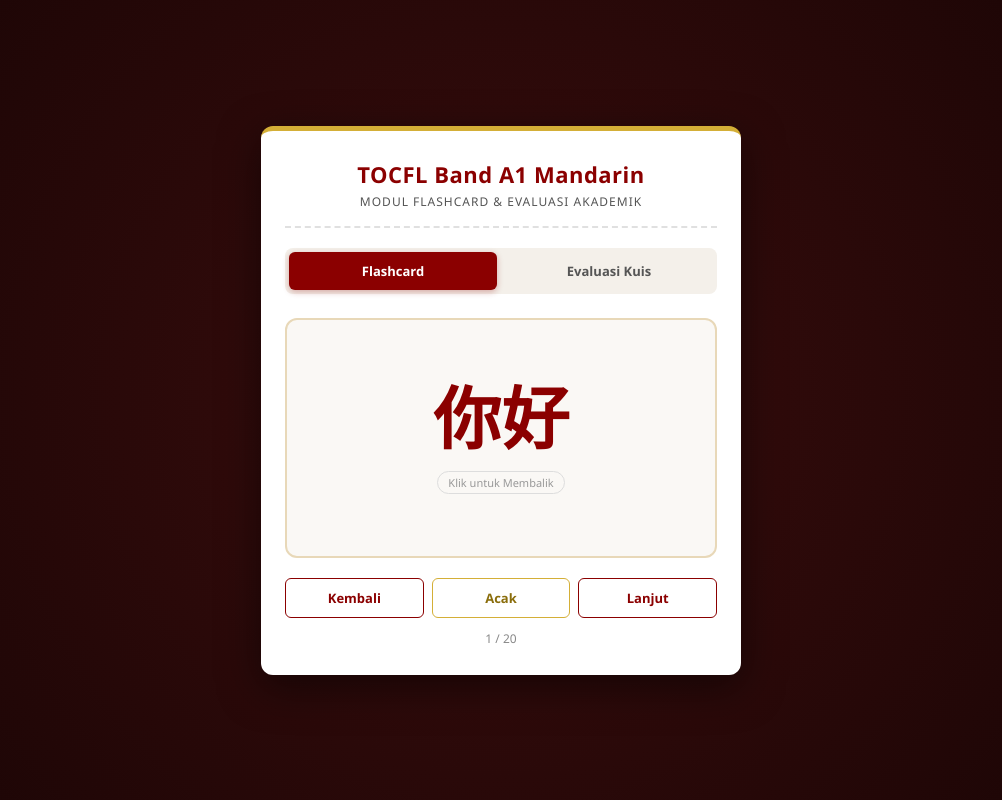
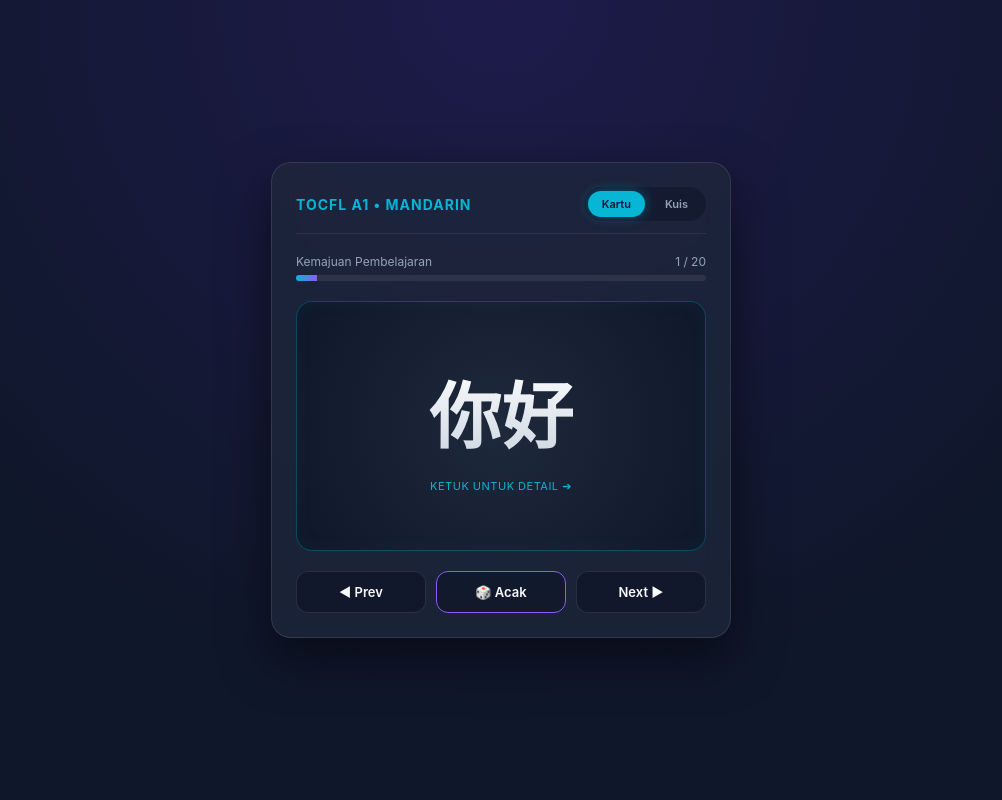
Before and after one commit to lennyagustina-cloud/mandarinquiz.html, a plain HTML site: page index.html in a window 1280 px wide. Shown: the whole page, without its empty margins (139-1141 px from the left). Drawn offline with Linux system fonts and the light colour scheme.

Commit message:
Update index.html

```diff
--- a/index.html
+++ b/index.html
@@ -3,338 +3,357 @@
 <head>
   <meta charset="UTF-8">
   <meta name="viewport" content="width=device-width, initial-scale=1.0">
-  <title>Aplikasi Evaluasi Mandarin TOCFL Band A1</title>
+  <title>TOCFL A1 Mandarin Academic Module</title>
   <style>
     :root {
-      --primary-red: #8B0000;
-      --accent-gold: #D4AF37;
-      --bg-color: #2B0A0A;
-      --surface-bg: #FFFFFF;
-      --text-dark: #1A1A1A;
-      --text-muted: #555555;
-      --card-border: #E8D8B8;
-      --success-green: #2E7D32;
-      --error-red: #C62828;
+      --bg-dark: #0f172a;
+      --card-bg: #1e293b;
+      --accent-cyan: #06b6d4;
+      --accent-purple: #8b5cf6;
+      --text-main: #f8fafc;
+      --text-dim: #94a3b8;
+      --border-glow: rgba(6, 182, 212, 0.3);
+      --success: #10b981;
+      --error: #ef4444;
     }
 
     * {
       box-sizing: border-box;
       margin: 0;
       padding: 0;
-      font-family: 'PingFang SC', 'Microsoft YaHei', 'Segoe UI', sans-serif;
+      font-family: 'Inter', system-ui, -apple-system, sans-serif;
     }
 
     body {
-      background: radial-gradient(circle at center, #3A0D0D 0%, #1A0505 100%);
+      background-color: var(--bg-dark);
+      background-image: radial-gradient(circle at 50% 0%, #1e1b4b 0%, var(--bg-dark) 70%);
       min-height: 100vh;
       display: flex;
       justify-content: center;
       align-items: center;
-      padding: 20px;
-      color: var(--text-dark);
+      padding: 16px;
+      color: var(--text-main);
     }
 
-    .app-card {
-      background: var(--surface-bg);
-      border-top: 5px solid var(--accent-gold);
-      border-radius: 12px;
-      box-shadow: 0 12px 40px rgba(0, 0, 0, 0.5);
+    .dashboard-container {
       width: 100%;
-      max-width: 480px;
-      padding: 28px 24px;
+      max-width: 460px;
+      background: rgba(30, 41, 59, 0.7);
+      backdrop-filter: blur(12px);
+      border: 1px solid rgba(255, 255, 255, 0.1);
+      border-radius: 20px;
+      padding: 24px;
+      box-shadow: 0 20px 50px rgba(0, 0, 0, 0.5);
     }
 
-    .app-header {
-      text-align: center;
-      border-bottom: 2px dashed #E0E0E0;
-      padding-bottom: 16px;
+    /* Top Bar Header */
+    .top-bar {
+      display: flex;
+      justify-content: space-between;
+      align-items: center;
+      margin-bottom: 20px;
+      padding-bottom: 12px;
+      border-bottom: 1px solid rgba(255, 255, 255, 0.08);
+    }
+
+    .brand-title {
+      font-size: 14px;
+      font-weight: 700;
+      letter-spacing: 1px;
+      color: var(--accent-cyan);
+      text-transform: uppercase;
+    }
+
+    .mode-pills {
+      display: flex;
+      gap: 6px;
+      background: rgba(15, 23, 42, 0.6);
+      padding: 4px;
+      border-radius: 30px;
+    }
+
+    .pill-btn {
+      padding: 6px 14px;
+      border: none;
+      border-radius: 20px;
+      font-size: 11px;
+      font-weight: 600;
+      color: var(--text-dim);
+      background: transparent;
+      cursor: pointer;
+      transition: all 0.3s;
+    }
+
+    .pill-btn.active {
+      background: var(--accent-cyan);
+      color: #0f172a;
+      box-shadow: 0 0 12px rgba(6, 182, 212, 0.4);
+    }
+
+    /* Progress Bar */
+    .progress-box {
       margin-bottom: 20px;
     }
 
-    .app-header h1 {
-      color: var(--primary-red);
-      font-size: 22px;
-      letter-spacing: 0.5px;
-      margin-bottom: 4px;
+    .progress-info {
+      display: flex;
+      justify-content: space-between;
+      font-size: 12px;
+      color: var(--text-dim);
+      margin-bottom: 6px;
     }
 
-    .app-header p {
-      font-size: 12px;
-      color: var(--text-muted);
-      text-transform: uppercase;
-      letter-spacing: 1px;
+    .progress-track {
+      width: 100%;
+      height: 6px;
+      background: rgba(255, 255, 255, 0.08);
+      border-radius: 10px;
+      overflow: hidden;
     }
 
-    /* Tab Switcher */
-    .tab-container {
-      display: grid;
-      grid-template-columns: 1fr 1fr;
-      gap: 8px;
-      background: #F4F0EA;
-      padding: 4px;
-      border-radius: 8px;
-      margin-bottom: 24px;
+    .progress-fill {
+      height: 100%;
+      width: 5%;
+      background: linear-gradient(90deg, var(--accent-cyan), var(--accent-purple));
+      transition: width 0.3s ease;
     }
 
-    .tab-item {
-      padding: 10px;
-      border: none;
-      border-radius: 6px;
-      font-size: 13px;
-      font-weight: 600;
-      cursor: pointer;
-      background: transparent;
-      color: var(--text-muted);
-      transition: all 0.2s ease;
-    }
-
-    .tab-item.active {
-      background: var(--primary-red);
-      color: #FFFFFF;
-      box-shadow: 0 2px 6px rgba(139, 0, 0, 0.3);
-    }
-
-    /* Flashcard View */
-    .flashcard-wrapper {
+    /* Flashcard Screen */
+    .fc-screen {
       display: block;
     }
 
-    .flashcard-box {
+    .main-card {
       width: 100%;
-      height: 240px;
+      height: 250px;
       perspective: 1000px;
       margin-bottom: 20px;
       cursor: pointer;
     }
 
-    .flashcard-inner {
+    .card-3d {
       width: 100%;
       height: 100%;
       position: relative;
       transform-style: preserve-3d;
-      transition: transform 0.5s ease;
-      border-radius: 12px;
+      transition: transform 0.6s cubic-bezier(0.175, 0.885, 0.32, 1.275);
+      border-radius: 16px;
     }
 
-    .flashcard-inner.flipped {
+    .card-3d.flipped {
       transform: rotateY(180deg);
     }
 
-    .flashcard-side {
+    .card-face {
       position: absolute;
       width: 100%;
       height: 100%;
       backface-visibility: hidden;
-      border-radius: 12px;
+      border-radius: 16px;
       display: flex;
       flex-direction: column;
       justify-content: center;
       align-items: center;
       padding: 20px;
-      border: 2px solid var(--card-border);
+      border: 1px solid var(--border-glow);
+      box-shadow: inset 0 0 20px rgba(6, 182, 212, 0.05);
     }
 
-    .flashcard-front {
-      background: #FAF8F5;
-      color: var(--primary-red);
+    .card-front {
+      background: radial-gradient(circle at center, #1e293b 0%, #0f172a 100%);
     }
 
-    .flashcard-back {
-      background: #FFFFFF;
+    .card-back {
+      background: radial-gradient(circle at center, #2e1065 0%, #0f172a 100%);
       transform: rotateY(180deg);
+      border-color: rgba(139, 92, 246, 0.4);
     }
 
-    .hanzi-text {
-      font-size: 68px;
-      font-weight: 700;
-      line-height: 1.1;
+    .hanzi-display {
+      font-size: 72px;
+      font-weight: 800;
+      background: linear-gradient(180deg, #ffffff 0%, #cbd5e1 100%);
+      -webkit-background-clip: text;
+      -webkit-text-fill-color: transparent;
     }
 
-    .click-hint {
+    .tap-text {
+      margin-top: 15px;
       font-size: 11px;
-      color: #999;
-      margin-top: 15px;
-      border: 1px solid #DDD;
-      padding: 3px 10px;
-      border-radius: 12px;
+      color: var(--accent-cyan);
+      letter-spacing: 0.5px;
+      text-transform: uppercase;
     }
 
-    .pinyin-text {
-      font-size: 24px;
+    .pinyin-display {
+      font-size: 26px;
       font-weight: 700;
-      color: var(--primary-red);
-      margin-bottom: 10px;
+      color: #a7f3d0;
+      margin-bottom: 8px;
     }
 
-    .meaning-text {
+    .meaning-display {
       font-size: 15px;
-      color: var(--text-dark);
-      background: #F4F0EA;
-      padding: 8px 16px;
-      border-radius: 6px;
-      font-weight: 500;
+      color: var(--text-main);
+      text-align: center;
     }
 
-    .action-group {
+    /* Control Buttons */
+    .controls-row {
       display: flex;
-      gap: 8px;
+      gap: 10px;
     }
 
-    .btn-action {
+    .btn-nav {
       flex: 1;
-      padding: 10px;
-      border: 1px solid var(--primary-red);
-      background: #FFFFFF;
-      color: var(--primary-red);
+      padding: 12px;
+      border: 1px solid rgba(255, 255, 255, 0.1);
+      background: rgba(15, 23, 42, 0.8);
+      color: var(--text-main);
+      border-radius: 12px;
+      font-size: 13px;
       font-weight: 600;
-      font-size: 13px;
-      border-radius: 6px;
       cursor: pointer;
       transition: all 0.2s;
     }
 
-    .btn-action:hover {
-      background: var(--primary-red);
-      color: #FFFFFF;
+    .btn-nav:hover {
+      background: var(--accent-cyan);
+      color: #0f172a;
+      border-color: var(--accent-cyan);
     }
 
-    .btn-action.gold {
-      border-color: var(--accent-gold);
-      color: #8A6D0B;
-    }
-
-    .btn-action.gold:hover {
-      background: var(--accent-gold);
-      color: #FFFFFF;
-    }
-
-    /* Quiz View */
-    .quiz-wrapper {
+    /* Quiz Screen */
+    .qz-screen {
       display: none;
     }
 
-    .quiz-box {
-      background: #FAF8F5;
-      border: 1px solid var(--card-border);
-      border-radius: 10px;
-      padding: 20px;
+    .qz-question-card {
+      background: rgba(15, 23, 42, 0.6);
+      border: 1px solid rgba(255, 255, 255, 0.08);
+      border-radius: 16px;
+      padding: 24px;
       text-align: center;
       margin-bottom: 16px;
     }
 
-    .quiz-hanzi {
-      font-size: 56px;
+    .qz-hanzi {
+      font-size: 54px;
       font-weight: 700;
-      color: var(--primary-red);
+      color: #ffffff;
     }
 
-    .options-list {
+    .qz-grid {
       display: flex;
       flex-direction: column;
-      gap: 8px;
+      gap: 10px;
     }
 
-    .btn-option {
-      padding: 12px 16px;
-      border: 1px solid #E0E0E0;
-      background: #FFFFFF;
-      border-radius: 6px;
+    .qz-option-btn {
+      padding: 14px 16px;
+      border: 1px solid rgba(255, 255, 255, 0.1);
+      background: rgba(30, 41, 59, 0.8);
+      border-radius: 12px;
+      color: var(--text-main);
       font-size: 14px;
       text-align: left;
-      font-weight: 500;
-      color: var(--text-dark);
       cursor: pointer;
       transition: all 0.2s;
     }
 
-    .btn-option:hover {
-      border-color: var(--primary-red);
-      background: #FAF8F5;
+    .qz-option-btn:hover {
+      border-color: var(--accent-purple);
+      background: rgba(139, 92, 246, 0.15);
     }
 
-    .btn-option.correct {
-      background: #E8F5E9;
-      border-color: var(--success-green);
-      color: var(--success-green);
-      font-weight: 700;
+    .qz-option-btn.correct {
+      background: rgba(16, 185, 129, 0.2);
+      border-color: var(--success);
+      color: #6ee7b7;
     }
 
-    .btn-option.wrong {
-      background: #FFEBEE;
-      border-color: var(--error-red);
-      color: var(--error-red);
+    .qz-option-btn.wrong {
+      background: rgba(239, 68, 68, 0.2);
+      border-color: var(--error);
+      color: #fca5a5;
     }
 
-    .result-box {
+    .summary-card {
       text-align: center;
-      padding: 20px 0;
+      padding: 30px 10px;
     }
 
-    .result-score {
-      font-size: 20px;
+    .summary-score {
+      font-size: 24px;
       font-weight: 700;
-      color: var(--primary-red);
-      margin-bottom: 16px;
+      color: var(--accent-cyan);
+      margin-bottom: 20px;
     }
   </style>
 </head>
 <body>
 
-  <div class="app-card">
-    <div class="app-header">
-      <h1>TOCFL Band A1 Mandarin</h1>
-      <p>Modul Flashcard &amp; Evaluasi Akademik</p>
+  <div class="dashboard-container">
+    <!-- Top Header -->
+    <div class="top-bar">
+      <div class="brand-title">TOCFL A1 • MANDARIN</div>
+      <div class="mode-pills">
+        <button class="pill-btn active" id="btn-mode-fc" onclick="switchMode('fc')">Kartu</button>
+        <button class="pill-btn" id="btn-mode-qz" onclick="switchMode('qz')">Kuis</button>
+      </div>
     </div>
 
-    <!-- Navigation Tabs -->
-    <div class="tab-container">
-      <button class="tab-item active" id="tab-fc" onclick="setMode('fc')">Flashcard</button>
-      <button class="tab-item" id="tab-qz" onclick="setMode('qz')">Evaluasi Kuis</button>
+    <!-- Progress Indicator -->
+    <div class="progress-box">
+      <div class="progress-info">
+        <span id="progress-text">Kemajuan Pembelajaran</span>
+        <span id="counter-text">1 / 20</span>
+      </div>
+      <div class="progress-track">
+        <div class="progress-fill" id="progress-bar"></div>
+      </div>
     </div>
 
-    <!-- FLASHCARD MODE -->
-    <div id="fc-mode" class="flashcard-wrapper">
-      <div class="flashcard-box" onclick="toggleCard()">
-        <div class="flashcard-inner" id="fc-inner">
-          <div class="flashcard-side flashcard-front">
-            <div class="hanzi-text" id="fc-hanzi">你好</div>
-            <div class="click-hint">Klik untuk Membalik</div>
+    <!-- FLASHCARD VIEW -->
+    <div id="fc-screen" class="fc-screen">
+      <div class="main-card" onclick="flipCard()">
+        <div class="card-3d" id="card-3d">
+          <div class="card-face card-front">
+            <div class="hanzi-display" id="fc-hanzi">你好</div>
+            <div class="tap-text">Ketuk untuk detail ➔</div>
           </div>
-          <div class="flashcard-side flashcard-back">
-            <div class="pinyin-text" id="fc-pinyin">nǐ hǎo</div>
-            <div class="meaning-text" id="fc-meaning">Halo / Apa kabar</div>
+          <div class="card-face card-back">
+            <div class="pinyin-display" id="fc-pinyin">nǐ hǎo</div>
+            <div class="meaning-display" id="fc-meaning">Halo / Apa kabar</div>
           </div>
         </div>
       </div>
 
-      <div class="action-group">
-        <button class="btn-action" onclick="prevCard()">Kembali</button>
-        <button class="btn-action gold" onclick="randomCard()">Acak</button>
-        <button class="btn-action" onclick="nextCard()">Lanjut</button>
+      <div class="controls-row">
+        <button class="btn-nav" onclick="prevCard()">◄ Prev</button>
+        <button class="btn-nav" style="border-color: var(--accent-purple);" onclick="randomCard()">🎲 Acak</button>
+        <button class="btn-nav" onclick="nextCard()">Next ►</button>
       </div>
-      <div style="text-align: center; font-size: 12px; color: #888; margin-top: 12px;" id="fc-counter">1 / 20</div>
     </div>
 
-    <!-- QUIZ MODE -->
-    <div id="qz-mode" class="quiz-wrapper">
-      <div id="qz-content">
-        <div class="quiz-box">
-          <div style="font-size: 11px; color: #888; margin-bottom: 4px;" id="qz-progress">Soal 1 / 20</div>
-          <div class="quiz-hanzi" id="qz-hanzi">你好</div>
+    <!-- QUIZ VIEW -->
+    <div id="qz-screen" class="qz-screen">
+      <div id="qz-body">
+        <div class="qz-question-card">
+          <div class="qz-hanzi" id="qz-hanzi">你好</div>
         </div>
-
-        <div class="options-list" id="qz-options"></div>
+        <div class="qz-grid" id="qz-options"></div>
       </div>
 
-      <div class="result-box" id="qz-result" style="display: none;">
-        <div class="result-score" id="qz-score-text"></div>
-        <button class="btn-action" onclick="initQuiz()">Ulangi Evaluasi</button>
+      <div class="summary-card" id="qz-summary" style="display: none;">
+        <div class="summary-score" id="qz-score-display"></div>
+        <button class="btn-nav" style="width: 100%;" onclick="initQuiz()">Mulai Ulang Kuis</button>
       </div>
     </div>
   </div>
 
   <script>
-    const dataList = [
+    const dataset = [
       { hanzi: "你好", pinyin: "nǐ hǎo", meaning: "Halo / Apa kabar" },
       { hanzi: "謝謝", pinyin: "xiè xie", meaning: "Terima kasih" },
       { hanzi: "不客氣", pinyin: "bú kè qi", meaning: "Sama-sama" },
@@ -352,118 +371,126 @@
       { hanzi: "買東西", pinyin: "mǎi dōng xi", meaning: "Berbelanja" },
       { hanzi: "多少錢", pinyin: "duō shǎo qián", meaning: "Berapa harga" },
       { hanzi: "今天", pinyin: "jīn tiān", meaning: "Hari ini" },
-      { hanzi: "Wait...", pinyin: "míng tiān", meaning: "Besok" },
       { hanzi: "明天", pinyin: "míng tiān", meaning: "Besok" },
       { hanzi: "昨天", pinyin: "zuó tiān", meaning: "Kemarin" },
       { hanzi: "很高興", pinyin: "hěn gāo xìng", meaning: "Sangat senang" }
-    ].filter(item => item.hanzi !== "Wait...");
+    ];
 
-    let cardIdx = 0;
-    let quizIdx = 0;
-    let quizScore = 0;
-    let quizData = [];
-    let isAnswering = false;
+    let fcIndex = 0;
+    let qzIdx = 0;
+    let qzScore = 0;
+    let qzList = [];
+    let lockAnswer = false;
 
-    // Flashcard Logic
-    function renderCard() {
-      const current = dataList[cardIdx];
-      document.getElementById('fc-hanzi').innerText = current.hanzi;
-      document.getElementById('fc-pinyin').innerText = current.pinyin;
-      document.getElementById('fc-meaning').innerText = current.meaning;
-      document.getElementById('fc-counter').innerText = `${cardIdx + 1} / ${dataList.length}`;
-      document.getElementById('fc-inner').classList.remove('flipped');
+    // Flashcard Core
+    function updateFC() {
+      const item = dataset[fcIndex];
+      document.getElementById('fc-hanzi').innerText = item.hanzi;
+      document.getElementById('fc-pinyin').innerText = item.pinyin;
+      document.getElementById('fc-meaning').innerText = item.meaning;
+      document.getElementById('counter-text').innerText = `${fcIndex + 1} / ${dataset.length}`;
+
+      const pct = ((fcIndex + 1) / dataset.length) * 100;
+      document.getElementById('progress-bar').style.width = `${pct}%`;
+      document.getElementById('card-3d').classList.remove('flipped');
     }
 
-    function toggleCard() {
-      document.getElementById('fc-inner').classList.toggle('flipped');
+    function flipCard() {
+      document.getElementById('card-3d').classList.toggle('flipped');
     }
 
     function nextCard() {
-      cardIdx = (cardIdx + 1) % dataList.length;
-      renderCard();
+      fcIndex = (fcIndex + 1) % dataset.length;
+      updateFC();
     }
 
     function prevCard() {
-      cardIdx = (cardIdx - 1 + dataList.length) % dataList.length;
-      renderCard();
+      fcIndex = (fcIndex - 1 + dataset.length) % dataset.length;
+      updateFC();
     }
 
     function randomCard() {
-      cardIdx = Math.floor(Math.random() * dataList.length);
-      renderCard();
+      fcIndex = Math.floor(Math.random() * dataset.length);
+      updateFC();
     }
 
-    // Mode Switcher
-    function setMode(mode) {
+    // Switch Screen
+    function switchMode(mode) {
       if (mode === 'fc') {
-        document.getElementById('fc-mode').style.display = 'block';
-        document.getElementById('qz-mode').style.display = 'none';
-        document.getElementById('tab-fc').classList.add('active');
-        document.getElementById('tab-qz').classList.remove('active');
+        document.getElementById('fc-screen').style.display = 'block';
+        document.getElementById('qz-screen').style.display = 'none';
+        document.getElementById('btn-mode-fc').classList.add('active');
+        document.getElementById('btn-mode-qz').classList.remove('active');
+        document.getElementById('progress-text').innerText = 'Kemajuan Pembelajaran';
+        updateFC();
       } else {
-        document.getElementById('fc-mode').style.display = 'none';
-        document.getElementById('qz-mode').style.display = 'block';
-        document.getElementById('tab-qz').classList.add('active');
-        document.getElementById('tab-fc').classList.remove('active');
+        document.getElementById('fc-screen').style.display = 'none';
+        document.getElementById('qz-screen').style.display = 'block';
+        document.getElementById('btn-mode-qz').classList.add('active');
+        document.getElementById('btn-mode-fc').classList.remove('active');
+        document.getElementById('progress-text').innerText = 'Progres Evaluasi';
         initQuiz();
       }
     }
 
-    // Quiz Logic
+    // Quiz Core
     function initQuiz() {
-      quizData = [...dataList].sort(() => 0.5 - Math.random());
-      quizIdx = 0;
-      quizScore = 0;
-      document.getElementById('qz-content').style.display = 'block';
-      document.getElementById('qz-result').style.display = 'none';
-      renderQuestion();
+      qzList = [...dataset].sort(() => 0.5 - Math.random());
+      qzIdx = 0;
+      qzScore = 0;
+      document.getElementById('qz-body').style.display = 'block';
+      document.getElementById('qz-summary').style.display = 'none';
+      renderQz();
     }
 
-    function renderQuestion() {
-      isAnswering = true;
-      const q = quizData[quizIdx];
-      document.getElementById('qz-progress').innerText = `Soal ${quizIdx + 1} / ${quizData.length}`;
-      document.getElementById('qz-hanzi').innerText = q.hanzi;
+    function renderQz() {
+      lockAnswer = false;
+      const current = qzList[qzIdx];
+      document.getElementById('qz-hanzi').innerText = current.hanzi;
+      document.getElementById('counter-text').innerText = `${qzIdx + 1} / ${qzList.length}`;
 
-      const distractors = dataList.filter(d => d.hanzi !== q.hanzi).sort(() => 0.5 - Math.random()).slice(0, 3);
-      const options = [q, ...distractors].sort(() => 0.5 - Math.random());
+      const pct = ((qzIdx + 1) / qzList.length) * 100;
+      document.getElementById('progress-bar').style.width = `${pct}%`;
 
-      const container = document.getElementById('qz-options');
-      container.innerHTML = '';
+      const wrongOpts = dataset.filter(d => d.hanzi !== current.hanzi).sort(() => 0.5 - Math.random()).slice(0, 3);
+      const options = [current, ...wrongOpts].sort(() => 0.5 - Math.random());
+
+      const grid = document.getElementById('qz-options');
+      grid.innerHTML = '';
 
       options.forEach(opt => {
         const btn = document.createElement('button');
-        btn.className = 'btn-option';
+        btn.className = 'qz-option-btn';
         btn.innerText = `${opt.pinyin} — ${opt.meaning}`;
-        btn.onclick = () => handleAnswer(opt.hanzi === q.hanzi, btn);
-        container.appendChild(btn);
+        btn.onclick = () => checkQz(opt.hanzi === current.hanzi, btn);
+        grid.appendChild(btn);
       });
     }
 
-    function handleAnswer(isCorrect, btnElement) {
-      if (!isAnswering) return;
-      isAnswering = false;
+    function checkQz(isCorrect, target) {
+      if (lockAnswer) return;
+      lockAnswer = true;
 
       if (isCorrect) {
-        btnElement.classList.add('correct');
-        quizScore++;
+        target.classList.add('correct');
+        qzScore++;
       } else {
-        btnElement.classList.add('wrong');
+        target.classList.add('wrong');
       }
 
       setTimeout(() => {
-        quizIdx++;
-        if (quizIdx < quizData.length) {
-          renderQuestion();
+        qzIdx++;
+        if (qzIdx < qzList.length) {
+          renderQz();
         } else {
-          document.getElementById('qz-content').style.display = 'none';
-          document.getElementById('qz-result').style.display = 'block';
-          document.getElementById('qz-score-text').innerHTML = `Evaluasi Selesai<br>Skor: ${quizScore} / ${quizData.length}`;
+          document.getElementById('qz-body').style.display = 'none';
+          document.getElementById('qz-summary').style.display = 'block';
+          document.getElementById('qz-score-display').innerHTML = `Evaluasi Selesai!<br><br><span style="color: #fff;">Skor Akhir: ${qzScore} / ${qzList.length}</span>`;
         }
-      }, 800);
+      }, 700);
     }
 
-    renderCard();
+    updateFC();
   </script>
 </body>
 </html>
```
